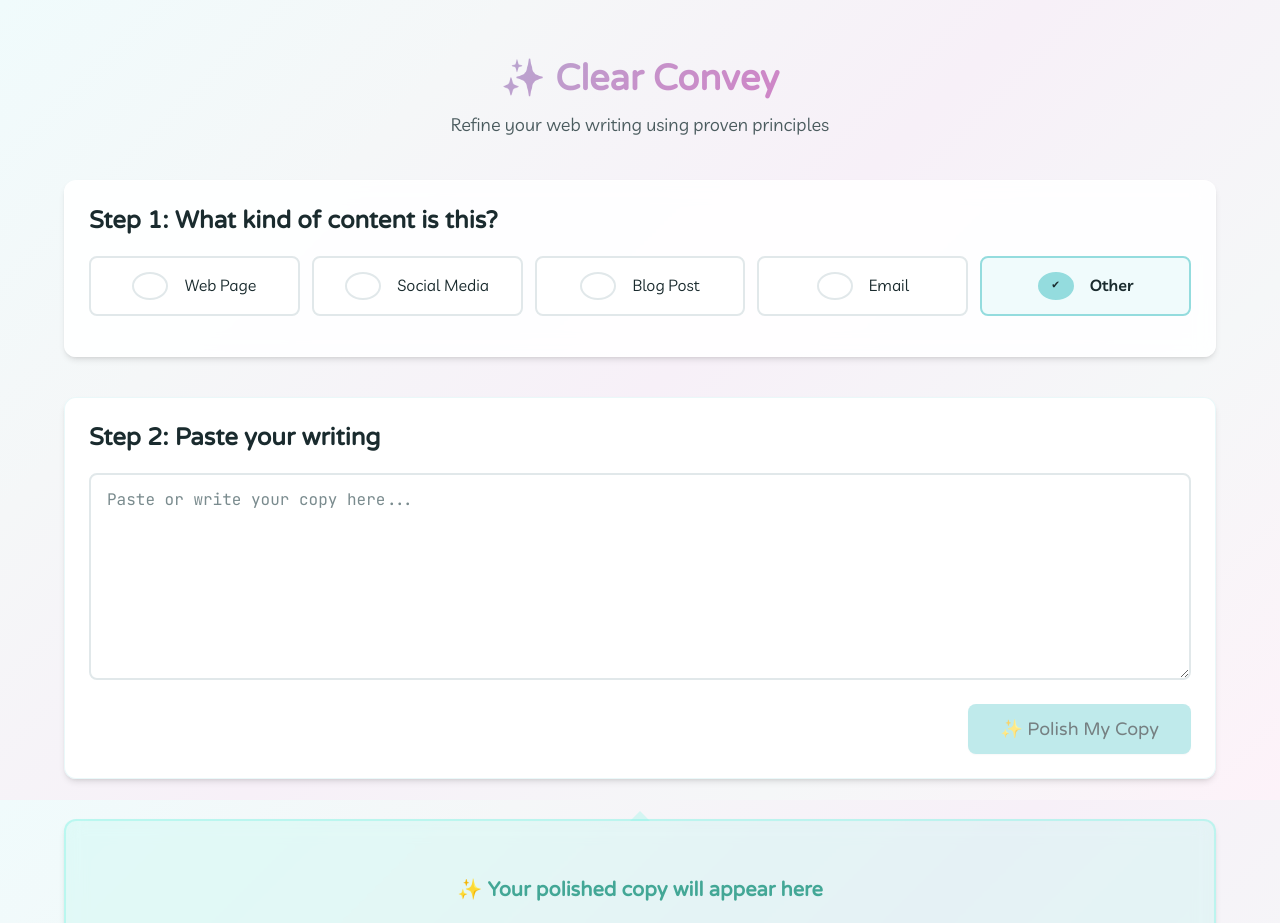
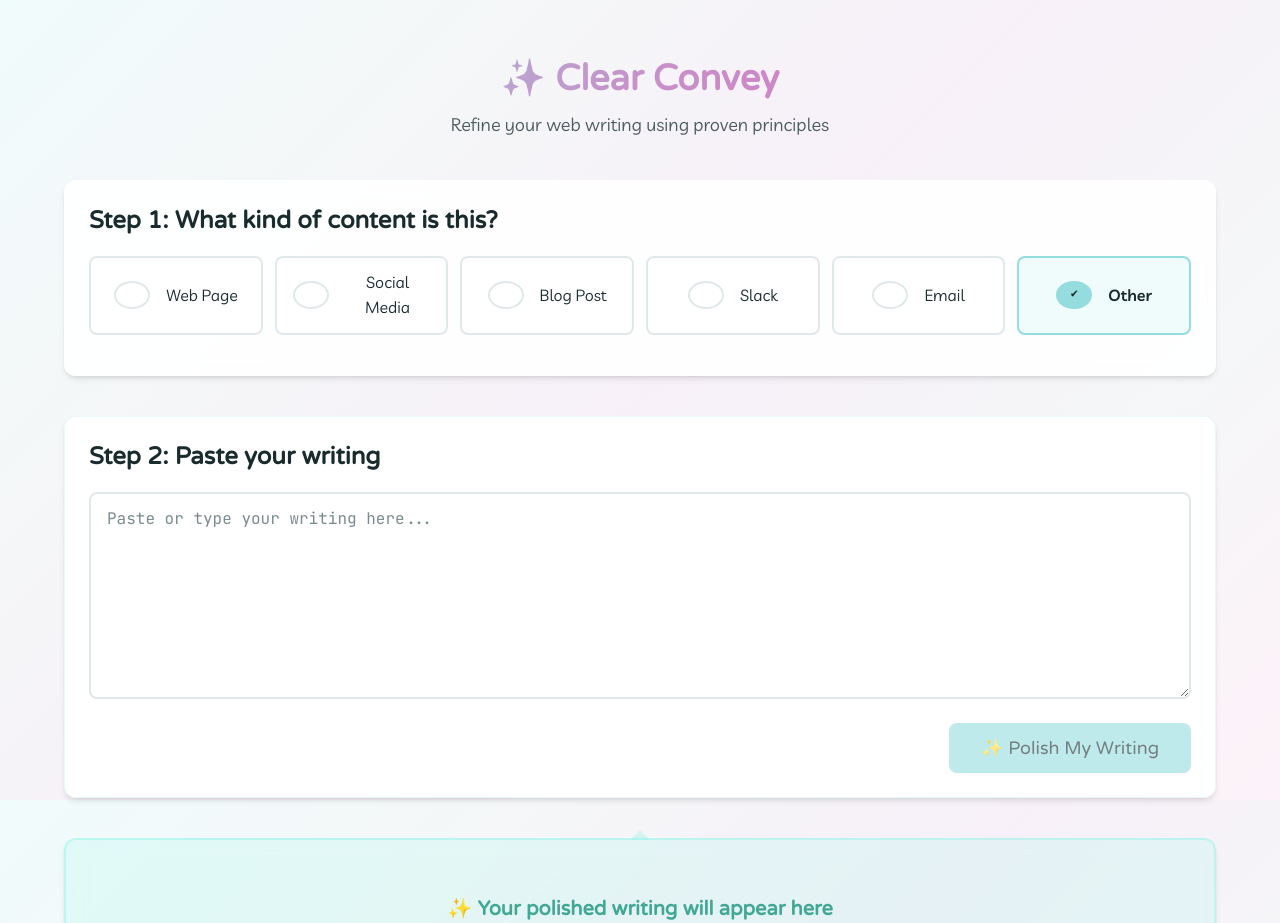
Before and after one commit to cd-space-dot-dot/web-copy-polisher-frontend, a React (Vite) app: page / in a window 1280 px wide. Shown: the top 923 px of the page. Built offline with nearby package versions, Linux system fonts and the light colour scheme; a web font is replaced by a local one.

Commit message:
added slack as content type; changed references to "copy" to "writing"

```diff
--- a/package.json
+++ b/package.json
@@ -1,5 +1,5 @@
 {
-  "name": "copy-clinic",
+  "name": "clear-convey",
   "version": "1.0.0",
   "private": true,
   "type": "module",
--- a/src/App.jsx
+++ b/src/App.jsx
@@ -338,8 +338,8 @@ const calculateChipWeights = (chipState) => {
             />
           ) : (
             <div className="output-placeholder">
-              <h3>✨ Your polished copy will appear here</h3>
-              <p>Add your text and click "Polish My Copy" above!</p>
+              <h3>✨ Your polished writing will appear here</h3>
+              <p>Add your text and click "Polish My Writing" above!</p>
               {input.length === 0 && (
                 <div className="scroll-up-hint" onClick={scrollToTop}>
                   ⬆️ Add your text first
--- a/src/components/ContentTypeSelector.jsx
+++ b/src/components/ContentTypeSelector.jsx
@@ -7,6 +7,7 @@ export default function ContentTypeSelector({ selectedType, onTypeChange }) {
     { value: "webpage", label: "Web Page" },
     { value: "social", label: "Social Media" },
     { value: "blog", label: "Blog Post" },
+    { value: "slack", label: "Slack" },
     { value: "email", label: "Email" },
     { value: "other", label: "Other" },
   ];
--- a/src/components/DraftInput.jsx
+++ b/src/components/DraftInput.jsx
@@ -8,7 +8,7 @@ export default function DraftInput({ input, setInput }) {
       className="draft-input"
       value={input}
       onChange={e => setInput(e.target.value)}
-      placeholder="Paste or write your copy here..."
+      placeholder="Paste or type your writing here..."
       rows={7}
       aria-label="Draft text input"
     />
--- a/src/components/PolishButton.jsx
+++ b/src/components/PolishButton.jsx
@@ -16,7 +16,7 @@ export default function PolishButton({
       // This is the "Polish Again" button
       onPolishAgain();
     } else {
-      // This is the regular "Polish My Copy" button
+      // This is the regular "Polish My Writing" button
       handleSubmit();
     }
   };
@@ -28,7 +28,7 @@ export default function PolishButton({
     if (label) {
       return label;
     }
-    return variant === "secondary" ? "✨ Polish Again!" : "✨ Polish My Copy";
+    return variant === "secondary" ? "✨ Polish Again!" : "✨ Polish My Writing";
   };
 
   const getButtonClass = () => {
--- a/src/components/RevisedOutput.jsx
+++ b/src/components/RevisedOutput.jsx
@@ -42,7 +42,7 @@ export default function RevisedOutput({
 
   return (
     <>
-      <h3>✨ Polished Copy</h3>
+      <h3>✨ Polished Writing</h3>
       <div className="revised-text">{output}</div>
 
       {metadata && (
--- a/src/data/proTips.json
+++ b/src/data/proTips.json
@@ -114,7 +114,7 @@
       },
       {
         "id": 17,
-        "snippet": "Use specific numbers and facts rather than vague superlatives in your copy.",
+        "snippet": "Use specific numbers and facts rather than vague superlatives in your writing.",
         "article_title": "Microcontent: How to Write Headlines, Page Titles, and Subject Lines",
         "url": "https://www.nngroup.com/articles/microcontent-how-to-write-headlines-page-titles-and-subject-lines/",
         "category": "general"
@@ -135,7 +135,7 @@
       },
       {
         "id": 20,
-        "snippet": "Test your copy with real users - assumptions about clarity often prove wrong in practice.",
+        "snippet": "Test your writing with real users - assumptions about clarity often prove wrong in practice.",
         "article_title": "Applying Writing Guidelines to Web Pages",
         "url": "https://www.nngroup.com/articles/applying-writing-guidelines-web-pages/",
         "category": "general"
```
Also changed, not shown: 1 other file (tests, documents, lock files or other folders).
